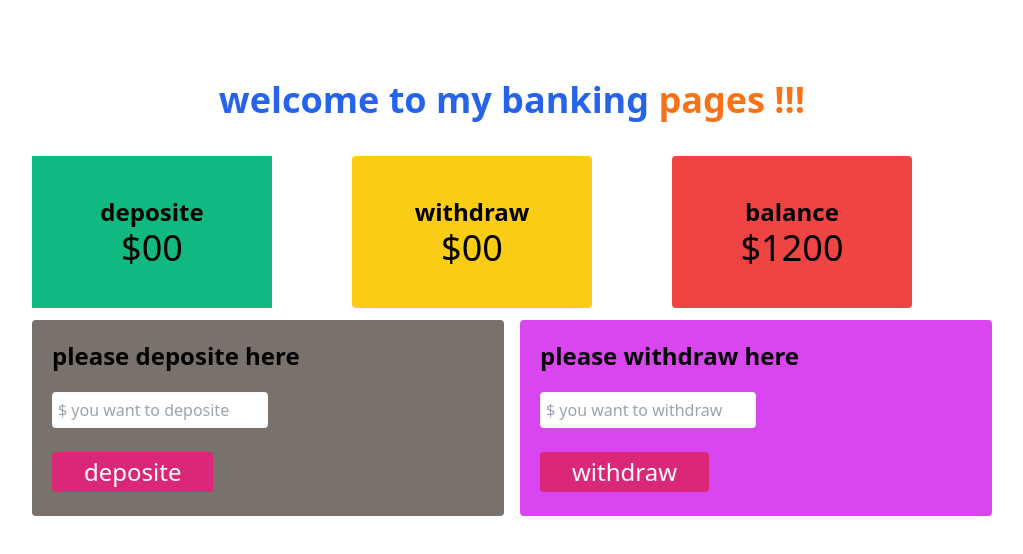
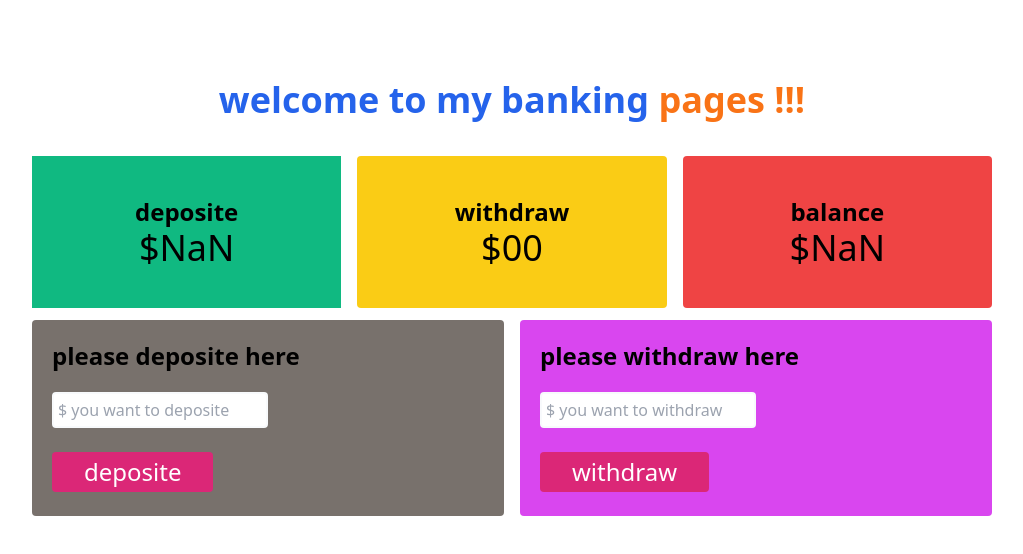
Before and after one commit to SHAFAYET-HOWLADER/banking-sites, a plain HTML site: page banking.html in a window 1280 px wide. Both pictures are taken after a click on the button "deposite". Shown: the whole page, without its empty margins (128-1151 px from the left). Drawn offline with nearby package versions, Linux system fonts and the light colour scheme.

Commit message:
commited

```diff
--- a/banking.html
+++ b/banking.html
@@ -7,7 +7,7 @@
     <meta name="viewport" content="width=device-width, initial-scale=1.0">
     <!-- tailwind link -->
     <script src="https://cdn.tailwindcss.com"></script>
-    <title>banking</title>
+    <title>banking pades</title>
 </head>
 
 <body>
@@ -17,25 +17,26 @@
                 <span class="text-orange-500"> pages !!!</span></h1>
         </header>
     </header>
-    <main class=" w-3/4 mx-auto">
+    <main class="mx-auto">
         <section>
-            <div class=" pt-5 pb-3  grid-items grid grid-cols-3 gap-0 rounded text-center">
-                <div class="item bg-emerald-500	w-3/4 text-center p-10">
+            <div class=" pt-5 pb-3  grid-items grid grid-cols-3  rounded text-center mx-auto gap-4 w-3/4">
+                <div class="item bg-emerald-500	 text-center p-10">
                     <h2 class="text-2xl font-semibold">deposite</h2>
-                    <h3 class="text-4xl font-normal">$00</h3>
+                    <h3 class="text-4xl font-normal">$<span id="depoDollar">00</sapn>
+                    </h3>
                 </div>
-                <div class="item bg-yellow-400	w-3/4 rounded text-center p-10">
+                <div class="item bg-yellow-400	 rounded text-center p-10">
                     <h2 class="text-2xl font-semibold">withdraw</h2>
-                    <h3 class="text-4xl font-normal">$00</h3>
+                    <h3 class="text-4xl font-normal">$<span id="withdrawDollar">00</span></h3>
                 </div>
-                <div class="item bg-red-500	w-3/4 rounded text-center p-10">
+                <div class="item bg-red-500 rounded text-center p-10">
                     <h2 class="text-2xl font-semibold">balance</h2>
-                    <h3 class="text-4xl font-normal">$1200</h3>
+                    <h3  class="text-4xl font-normal">$<span id="balance">1200</span></h3>
                 </div>
             </div>
         </section>
-        <section class="mx-auto">
-            <div class="deposite grid grid-cols-2 gap-4">
+        <section>
+            <div class="deposite grid grid-cols-2 mx-auto gap-4 w-3/4">
                 <div class="form bg-stone-500 rounded w-50 px-5 py-5">
                     <h2 class="text-2xl font-semibold">please deposite here</h2>
                     <input id="depositeInput" class="block my-5 p-1 rounded border-2 border-slate-50 w-2/4" type="email"
--- a/js/banking.js
+++ b/js/banking.js
@@ -1,3 +1,20 @@
+
+//get deposite button
 document.getElementById("depositeBtn").addEventListener("click", function(){
+    const depositeInputBox = document.getElementById("depositeInput");
+    const depositeInputBoxValue = depositeInputBox.value;
+    const depositeInnerText = document.getElementById("depoDollar");
+    const depositeInnerValue = depositeInnerText.innerText;
+    depositeInnerText.innerText = depositeInputBoxValue;
+    const depositeTotalValue =parseFloat( depositeInnerValue) + parseFloat(depositeInputBoxValue);
+    depositeInnerText.innerText = depositeTotalValue;
+    depositeInputBox.value = " ";
+    //update balance
+    const balanceText = document.getElementById("balance");
+    const balanceTextValue = balanceText.innerText;
+    const balanceTextPreviousValue = parseFloat(balanceTextValue);
+    balanceText.innerText = balanceTextPreviousValue + depositeTotalValue;
+})
 
-})
+//get withdrawButton
+document.getElementById("")
```
Also changed, not shown: index.html (+3 -3 lines), js/script.js (+8 -8 lines).
